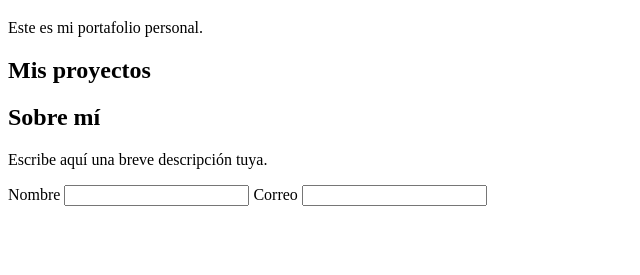
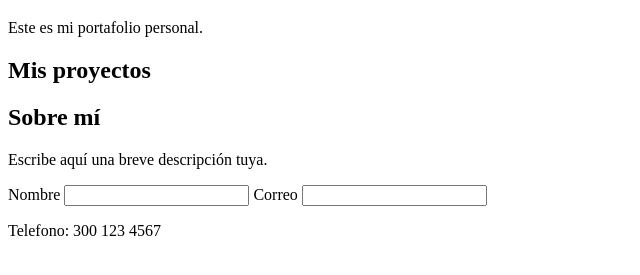
Before and after one commit to JG240/Taller2IS, a plain HTML site: page index.html in a window 1280 px wide. Shown: the part 87-362 px from the top of the page, without its empty margins (0-640 px from the left). Drawn offline with Linux system fonts and the light colour scheme.

Commit message:
feat(contacto): agrega numero de telefono en la seccion de contacto

```diff
--- a/index.html
+++ b/index.html
@@ -28,5 +28,8 @@
   <label>Correo</label>
 <input type="email" name="correo">
 </form>
+<div id="contacto-info">
+  <p>Telefono: 300 123 4567</p>
+</div>
 </body>
 </html>
```
